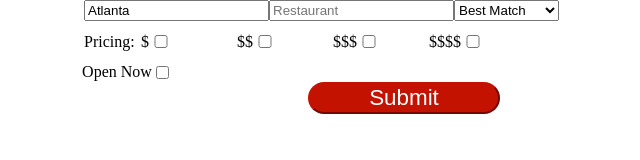
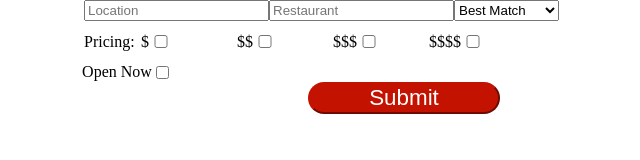
Before and after one commit to justanothergoonie/ajaxYelpApi, a website: page index.html in a window 1280 px wide. Shown: the full height of the page, 236-876 px from the left. Drawn offline with nearby package versions, Linux system fonts and the light colour scheme.

Commit message:
pre-class commit

```diff
--- a/index.html
+++ b/index.html
@@ -18,7 +18,6 @@
 					name="location"
 					placeholder="Location"
 					required
-					value="Atlanta"
 				/>
 				<input type="text" name="Restaurant" placeholder="Restaurant" />
 
```
